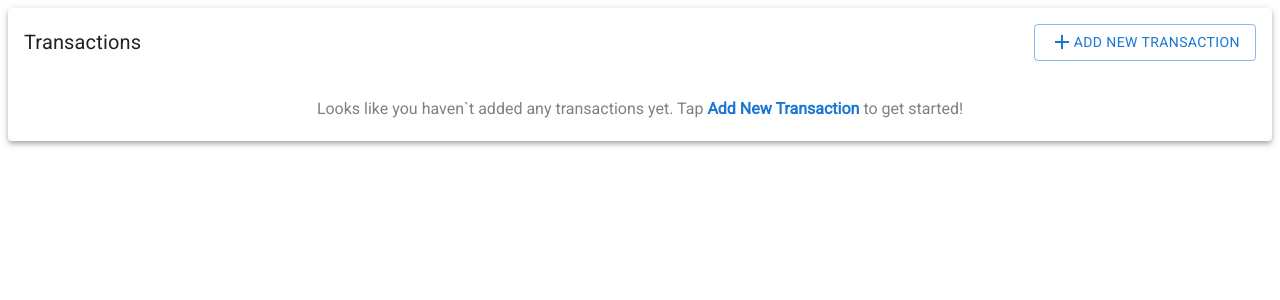
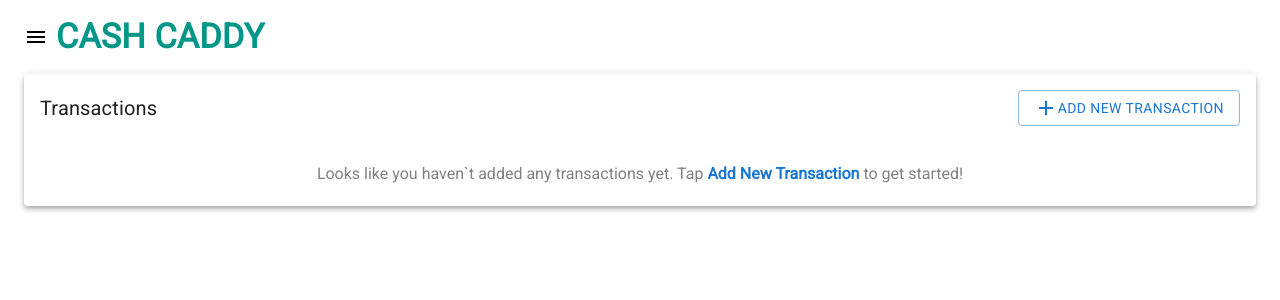
Before and after one commit to vmanidev/cash-caddy, a React (Vite) app: page /transactions in a window 1280 px wide. Shown: the top 300 px of the page. Built offline with nearby package versions, Linux system fonts and the light colour scheme.

Commit message:
feat(ui): implement app header component

```diff
--- /dev/null
+++ b/src/components/common/header/Header.tsx
@@ -0,0 +1,15 @@
+import { Menu } from "@mui/icons-material";
+import { Grid, Typography } from "@mui/material";
+
+function AppHeader() {
+  return (
+    <Grid container size={12} spacing={1} alignItems="center">
+      <Menu />
+      <Typography variant="h4" fontWeight="700" className="income-text">
+        CASH CADDY
+      </Typography>
+    </Grid>
+  );
+}
+
+export default AppHeader;
--- a/src/pages/dashboard/Dashboard.tsx
+++ b/src/pages/dashboard/Dashboard.tsx
@@ -1,17 +1,19 @@
 import { Grid } from "@mui/material";
 import Overview from "../../features/overview/Overview";
 import TransactionTable from "../../features/transactionTable/TransactionTable";
+import AppHeader from "../../components/common/header/Header";
 
 function Dashboard() {
   return (
     <Grid container spacing={2} margin={2} size={12}>
       <Grid size={12}>
+        <AppHeader />
+      </Grid>
+      <Grid size={12}>
         <Overview />
       </Grid>
       <Grid size={12}>
-        <TransactionTable
-          tableTitle="Recent Transactions"
-        />
+        <TransactionTable tableTitle="Recent Transactions" />
       </Grid>
     </Grid>
   );
--- a/src/pages/transactions/Transactions.tsx
+++ b/src/pages/transactions/Transactions.tsx
@@ -1,7 +1,18 @@
+import { Grid } from "@mui/material";
+import AppHeader from "../../components/common/header/Header";
 import TransactionTable from "../../features/transactionTable/TransactionTable";
 
 function Transactions() {
-  return <TransactionTable tableTitle="Transactions" />;
+  return (
+    <Grid container spacing={2} margin={2} size={12}>
+      <Grid size={12}>
+        <AppHeader />
+      </Grid>
+      <Grid size={12}>
+        <TransactionTable tableTitle="Transactions" />
+      </Grid>
+    </Grid>
+  );
 }
 
 export default Transactions;
```
